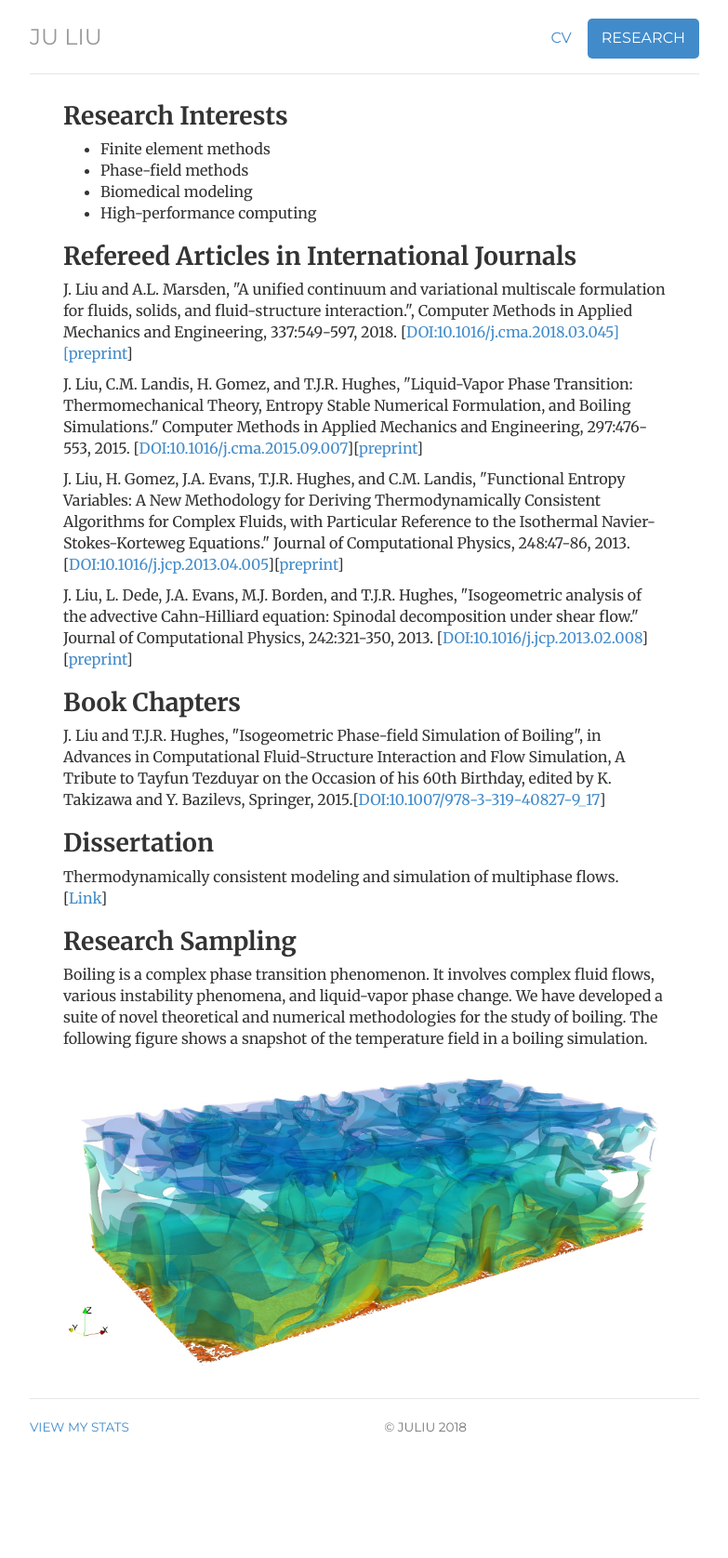
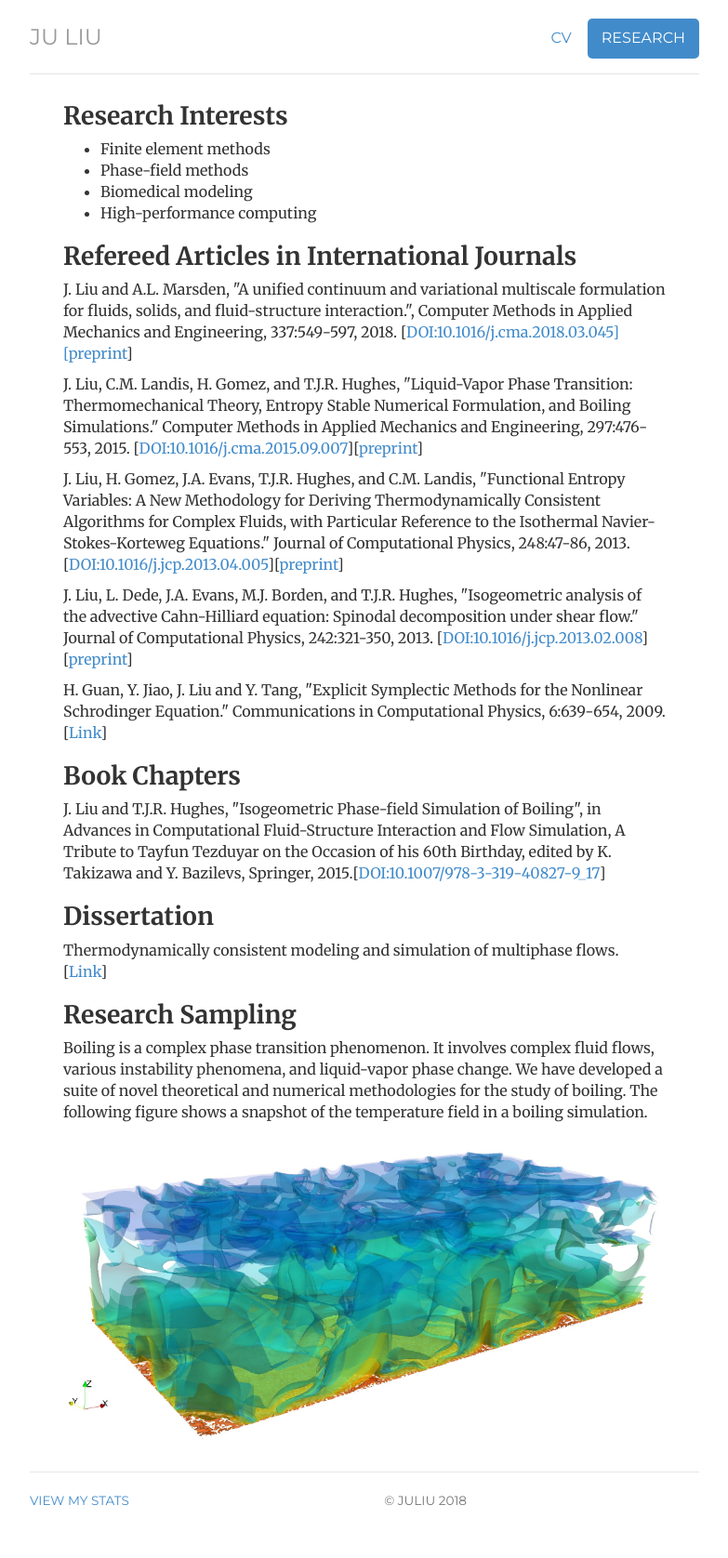
Before and after one commit to ju-liu/ju-liu.github.io, a Jekyll site: the page built from research/index.html, in a window 1280 px wide. Shown: the whole page at 93% size, without its empty margins (248-1031 px from the left). Built offline with Jekyll 4.4.1, drawn with Linux system fonts in a browser that asks for light colours; nearby versions of some CDN libraries; library files that are not in the unit come from our copies; comment, search, counter and statistics services are not loaded; before the commit the page ends 1597 px from its top, so only the background shows below that.

Commit message:
old paper in

```diff
--- a/research/index.html
+++ b/research/index.html
@@ -47,6 +47,12 @@
     href="http://www.sciencedirect.com/science/article/pii/S0021999113001186">DOI:10.1016/j.jcp.2013.02.008</a>][<a
     href="http://www.ices.utexas.edu/media/reports/2012/1212.pdf">preprint</a>]</p>
 
+  <p>H. Guan, Y. Jiao, J. Liu and Y. Tang, "Explicit Symplectic Methods for the
+  Nonlinear Schrodinger Equation." Communications in Computational Physics,
+  6:639-654, 2009. [<a
+    href="http://www.global-sci.org/oldweb/cicp/issue/FULLPDF/6/639/paper.pdf">Link</a>]</p>
+
+
   <h2>Book Chapters</h2>
   <p>J. Liu and T.J.R. Hughes, "Isogeometric Phase-field Simulation of
   Boiling", in Advances in Computational Fluid-Structure Interaction and Flow
```
